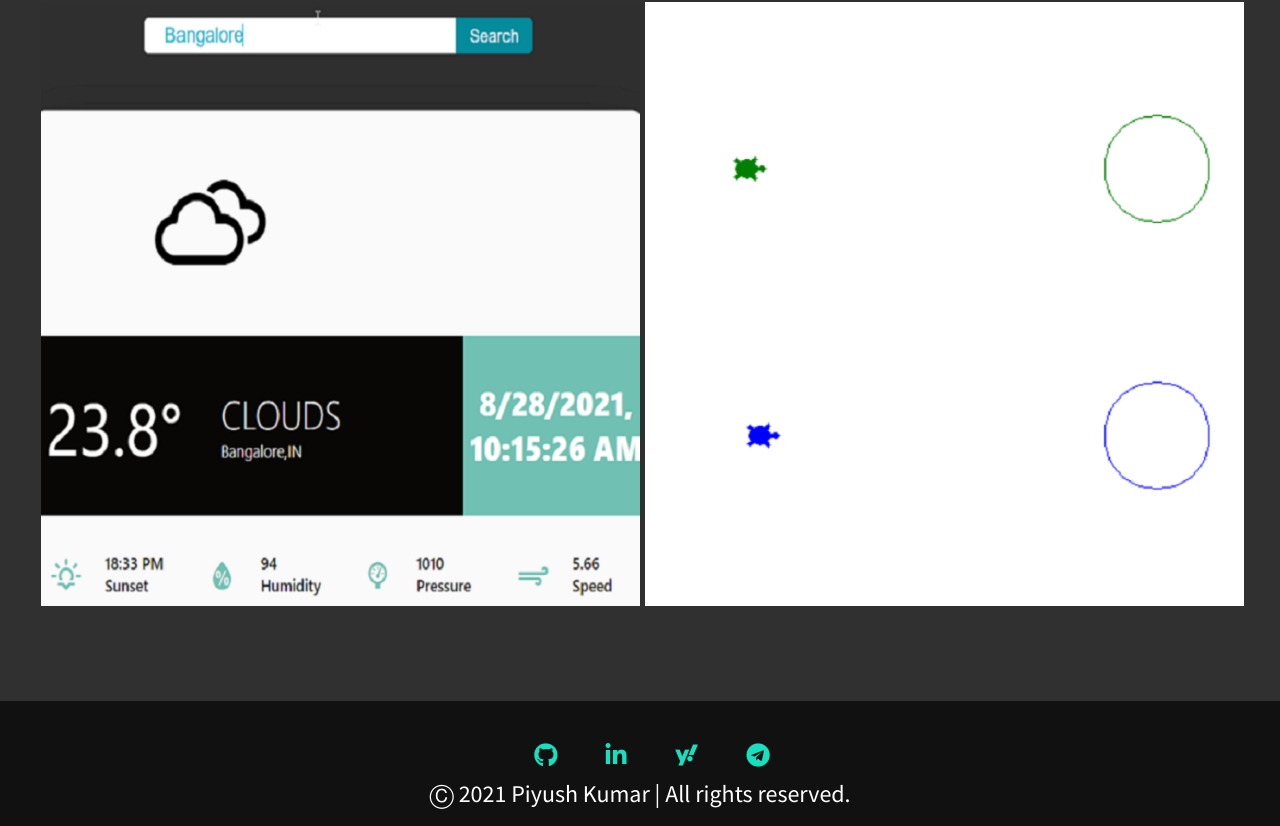
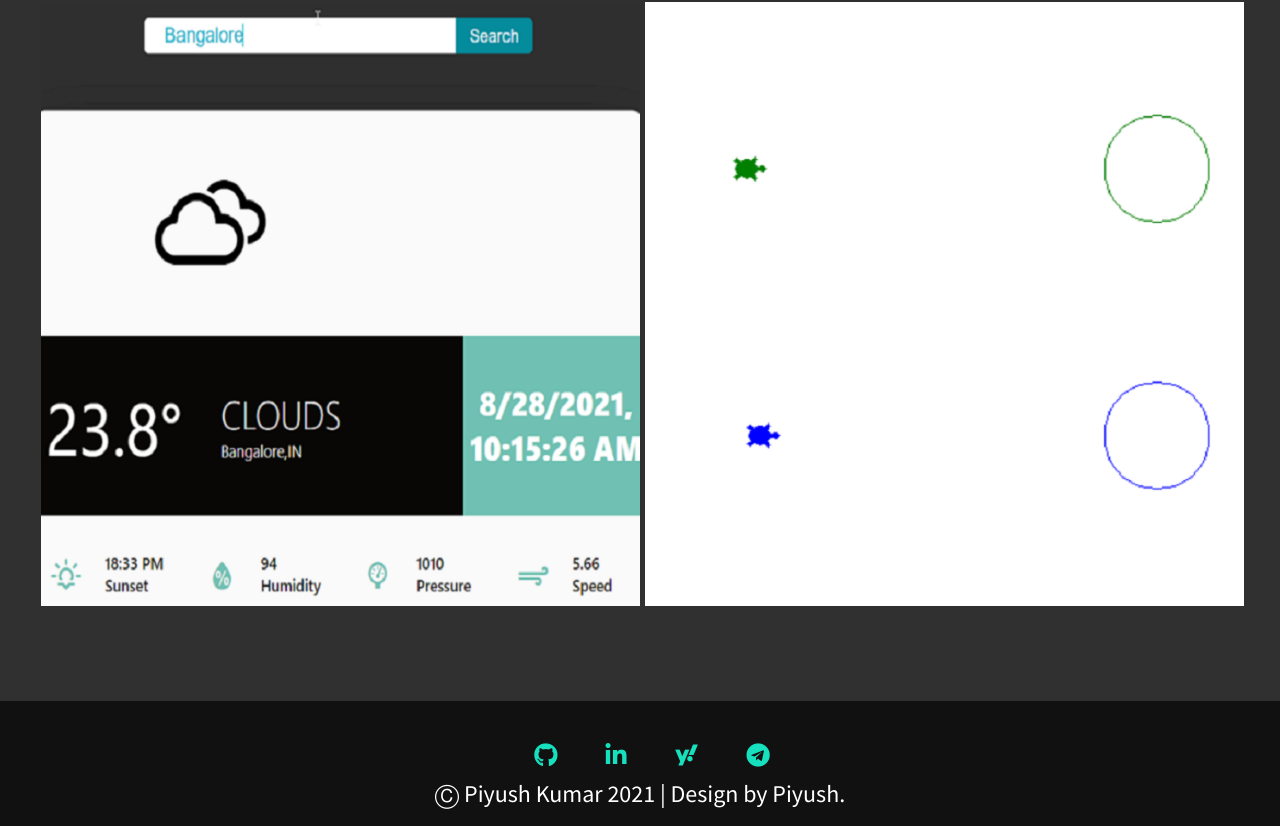
Before and after one commit to piyush016/Portfolio-Website, a plain HTML site: page index.html in a window 1280 px wide. Shown: the part 3350-4176 px from the top of the page. Drawn offline with nearby package versions, Linux system fonts and the light colour scheme; a script that the page names is missing.

Commit message:
Footer
Updated footer with a bit of changes.

```diff
--- a/index.html
+++ b/index.html
@@ -153,7 +153,7 @@
             <li class="social-list__item"><a href="https://t.me/piyushcool116" target="_blank"
                     class="social-list__link"><i class="fab fa-telegram"></i></a></li>
         </ul>
-        <span> &#9400 2021 Piyush Kumar | All rights reserved.</span>
+        <span> &#9400 Piyush Kumar 2021 | Design by Piyush.</span>
     </footer>
     <!-- Custom JS -->
     <script src="js/index.js"></script>
```
